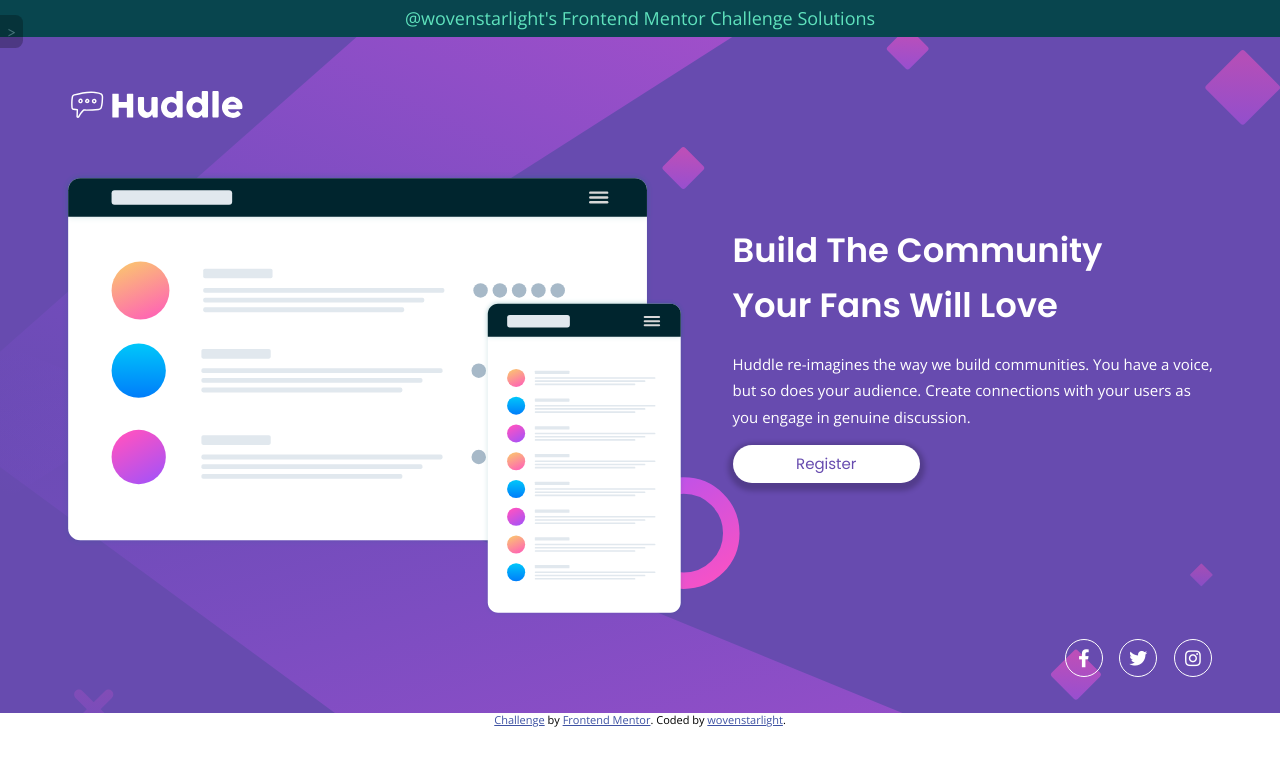
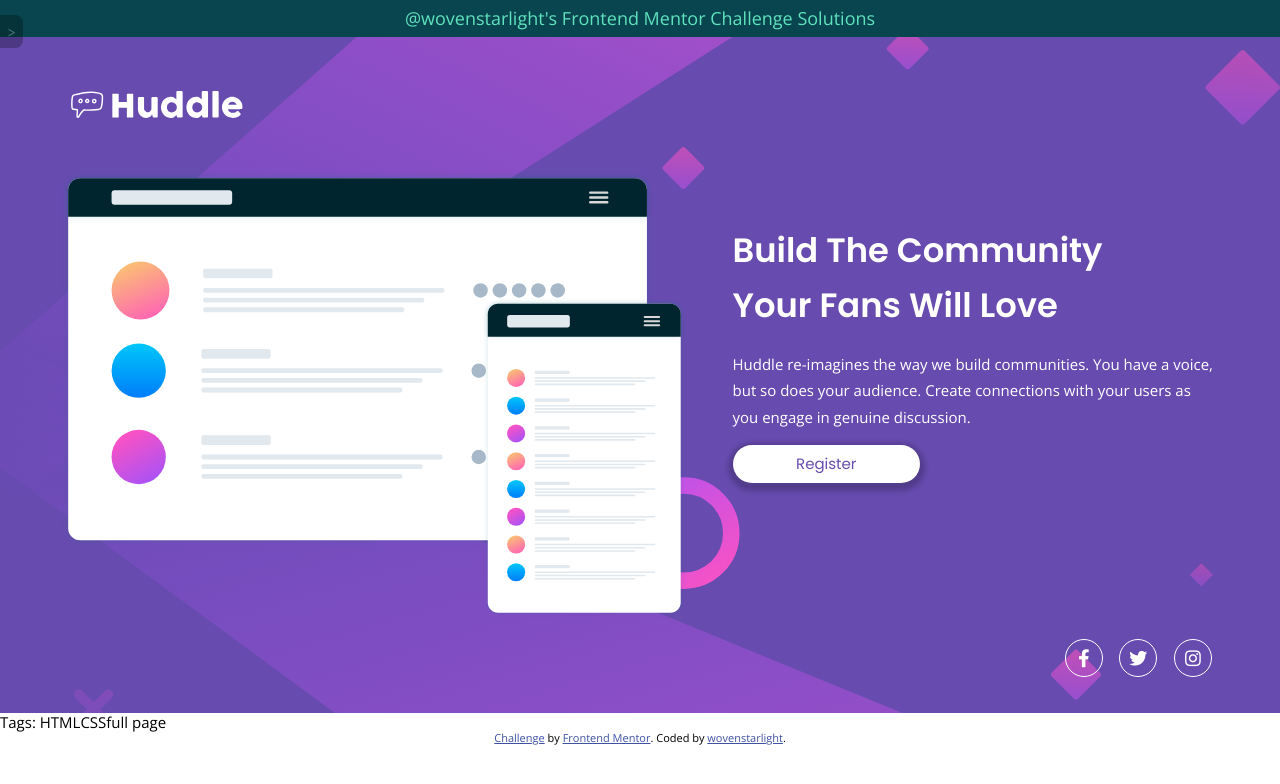
Before and after one commit to wovenstarlight/frontend-projects, a Jekyll site: the page built from _posts/2021-08-05-huddle-landing-page.html, in a window 1280 px wide. Shown: the top 784 px of the page. Built offline with Jekyll 4.4.1, drawn with Linux system fonts in a browser that asks for light colours; nearby versions of some CDN libraries.

Commit message:
Testing inclusion of tags at foot of posts

```diff
--- a/_includes/footer.html
+++ b/_includes/footer.html
@@ -1,4 +1,5 @@
 <footer>
+	<p><em>Tags:</em> {{ page.tags }}</p>
 	<p class="attribution">
 		<a href="{{ page.frontend }}">Challenge</a> by <a href="https://www.frontendmentor.io?ref=challenge" target="_blank">Frontend Mentor</a>.
 		Coded by <a href="{{ site.github }}">{{ site.author }}</a>.
```
